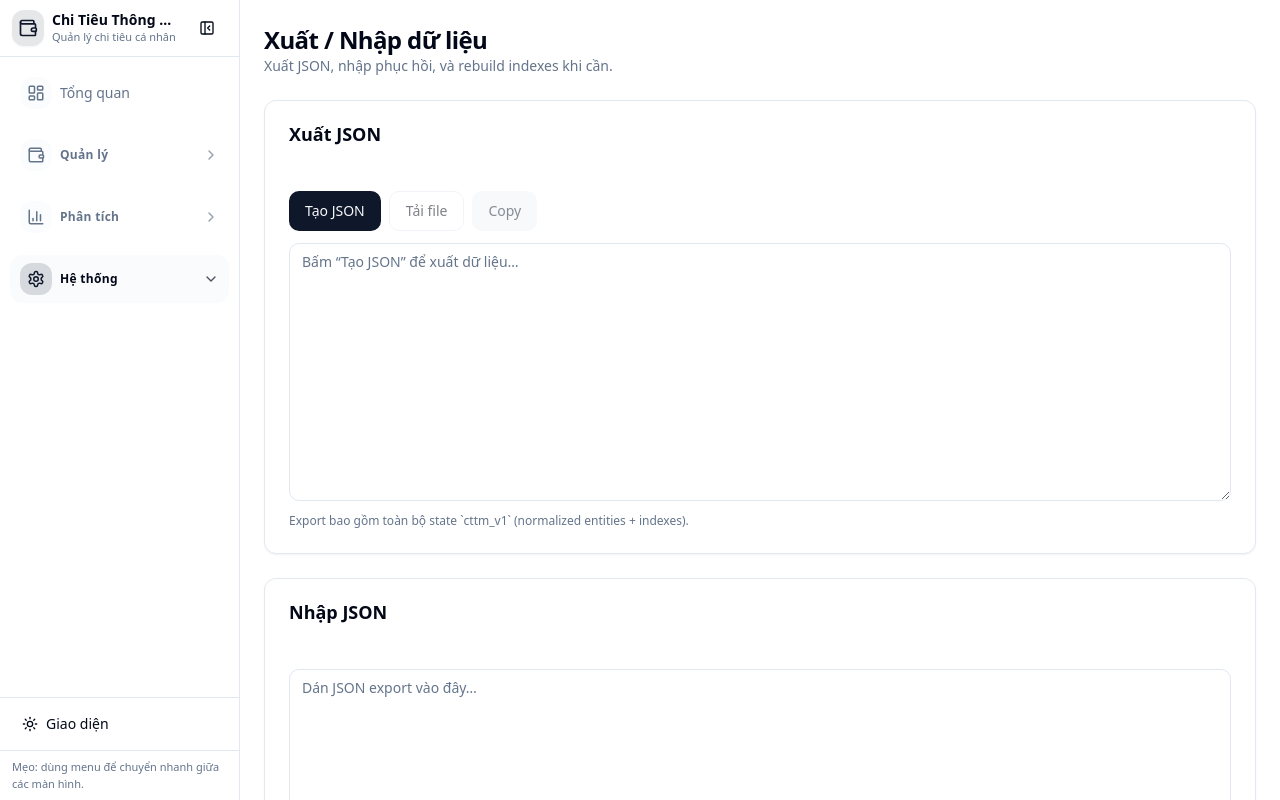
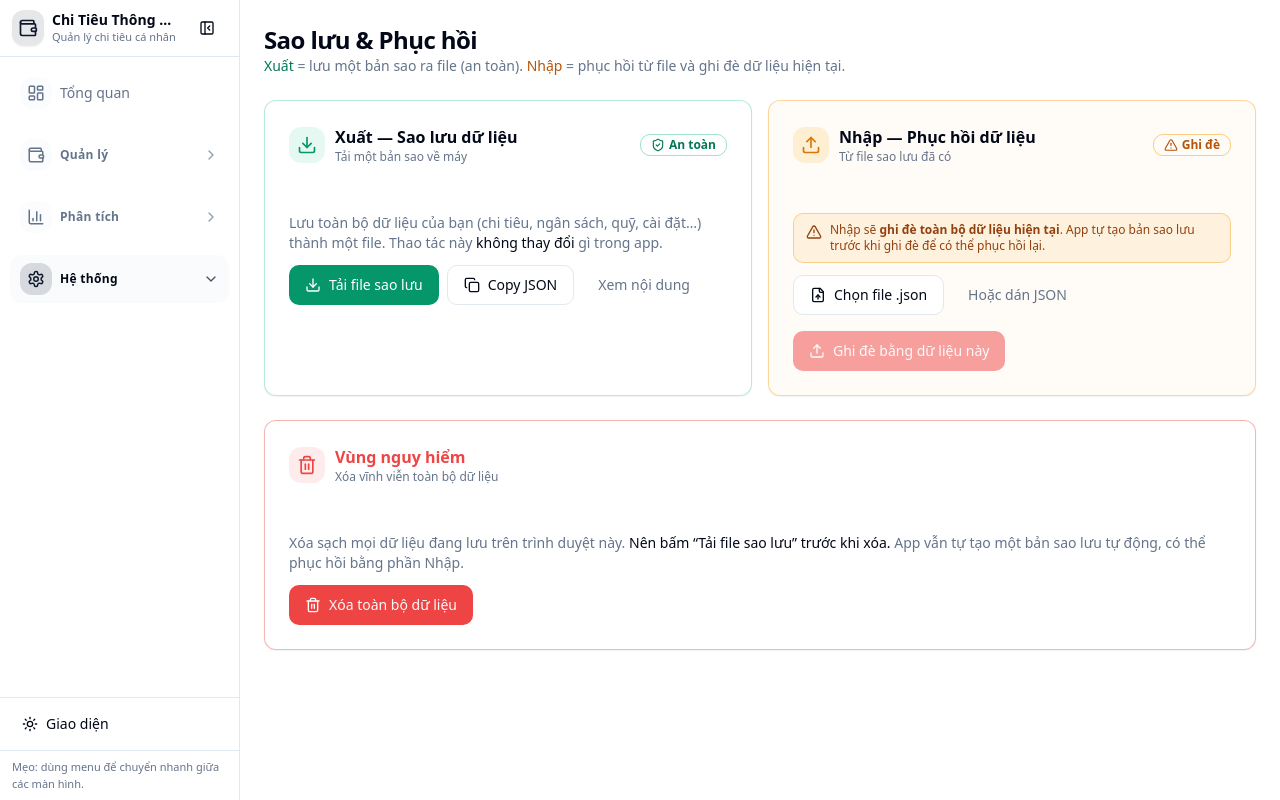
Before and after one commit to QuangThanhn485/MyFinance, a React (Vite) app: page /import-export in a window 1280 px wide. Built offline with nearby package versions, Linux system fonts and the light colour scheme.

Commit message:
Enhance ImportExportPage with new backup and restore functionality. Introduce JSON export and import features, including file handling and clipboard support. Update UI elements for clarity and improve user experience with detailed instructions and visual feedback for data operations.

```diff
--- a/src/pages/ImportExportPage.tsx
+++ b/src/pages/ImportExportPage.tsx
@@ -1,11 +1,33 @@
-import { useState } from "react"
+import { useRef, useState } from "react"
 import { toast } from "sonner"
-import { AlertDialog, AlertDialogAction, AlertDialogCancel, AlertDialogContent, AlertDialogDescription, AlertDialogFooter, AlertDialogHeader, AlertDialogTitle, AlertDialogTrigger } from "@/components/ui/alert-dialog"
+import {
+  AlertTriangle,
+  Copy,
+  Download,
+  FileUp,
+  ShieldCheck,
+  Trash2,
+  Upload,
+} from "lucide-react"
+import {
+  AlertDialog,
+  AlertDialogAction,
+  AlertDialogCancel,
+  AlertDialogContent,
+  AlertDialogDescription,
+  AlertDialogFooter,
+  AlertDialogHeader,
+  AlertDialogTitle,
+  AlertDialogTrigger,
+} from "@/components/ui/alert-dialog"
+import { Badge } from "@/components/ui/badge"
 import { Button } from "@/components/ui/button"
 import { Card, CardContent, CardHeader, CardTitle } from "@/components/ui/card"
 import { Input } from "@/components/ui/input"
 import { Label } from "@/components/ui/label"
 import { Textarea } from "@/components/ui/textarea"
+import { todayIso } from "@/lib/date"
+import { cn } from "@/lib/utils"
 import { useAppStore } from "@/store/useAppStore"
 
 const CONFIRM_CODE = "485000"
@@ -16,146 +38,309 @@ export default function ImportExportPage() {
   const resetAll = useAppStore((s) => s.actions.resetAll)
 
   const [exportText, setExportText] = useState("")
+  const [showExportJson, setShowExportJson] = useState(false)
+
   const [importText, setImportText] = useState("")
+  const [importFileName, setImportFileName] = useState<string | null>(null)
+  const [showImportPaste, setShowImportPaste] = useState(false)
+  const fileInputRef = useRef<HTMLInputElement | null>(null)
 
   const [resetAllOpen, setResetAllOpen] = useState(false)
   const [resetAllPhrase, setResetAllPhrase] = useState("")
 
-  const canDownload = exportText.trim().length > 0
+  const hasImportData = importText.trim().length > 0
 
-  const download = () => {
-    if (!canDownload) return
-    const blob = new Blob([exportText], { type: "application/json" })
+  const generateJson = () => {
+    const text = exportJson()
+    setExportText(text)
+    return text
+  }
+
+  const downloadBackup = () => {
+    const text = generateJson()
+    const blob = new Blob([text], { type: "application/json" })
     const url = URL.createObjectURL(blob)
     const a = document.createElement("a")
     a.href = url
-    a.download = "cttm_export.json"
+    a.download = `myfinance-backup-${todayIso()}.json`
     a.click()
     URL.revokeObjectURL(url)
+    toast.success("Đã tải file sao lưu.")
+  }
+
+  const copyJson = async () => {
+    const text = generateJson()
+    try {
+      await navigator.clipboard.writeText(text)
+      toast.success("Đã copy JSON sao lưu.")
+    } catch {
+      toast.error("Không thể copy (trình duyệt chặn). Hãy dùng “Tải file”.")
+    }
+  }
+
+  const handleFileChosen = (file: File | null) => {
+    if (!file) return
+    const reader = new FileReader()
+    reader.onload = () => {
+      const text = typeof reader.result === "string" ? reader.result : ""
+      setImportText(text)
+      setImportFileName(file.name)
+      setShowImportPaste(false)
+    }
+    reader.onerror = () => toast.error("Không đọc được file.")
+    reader.readAsText(file)
+  }
+
+  const clearImport = () => {
+    setImportText("")
+    setImportFileName(null)
+    if (fileInputRef.current) fileInputRef.current.value = ""
+  }
+
+  const doImport = () => {
+    const res = importJson(importText)
+    if (!res.ok) {
+      toast.error(res.error)
+      return
+    }
+    toast.success("Đã phục hồi dữ liệu. (Đã tự tạo bản sao lưu trước khi ghi đè.)")
+    clearImport()
+    setExportText("")
   }
 
   return (
-    <div className="space-y-6">
+    <div className="mx-auto max-w-5xl space-y-6">
       <div>
-        <h1 className="text-2xl font-semibold tracking-tight">
-          Xuất / Nhập dữ liệu
-        </h1>
+        <h1 className="text-2xl font-semibold tracking-tight">Sao lưu &amp; Phục hồi</h1>
         <p className="text-sm text-muted-foreground">
-          Xuất JSON, nhập phục hồi, và rebuild indexes khi cần.
+          <span className="font-medium text-emerald-700 dark:text-emerald-400">Xuất</span> = lưu một
+          bản sao ra file (an toàn).{" "}
+          <span className="font-medium text-amber-700 dark:text-amber-400">Nhập</span> = phục hồi từ
+          file và <span className="font-medium">ghi đè</span> dữ liệu hiện tại.
         </p>
       </div>
 
-      <Card>
-        <CardHeader>
-          <CardTitle>Xuất JSON</CardTitle>
+      <div className="grid gap-4 lg:grid-cols-2">
+        {/* ------------------------------- XUẤT (an toàn) ------------------------------- */}
+        <Card className="border-emerald-500/30">
+          <CardHeader className="pb-3">
+            <div className="flex items-center justify-between gap-2">
+              <div className="flex items-center gap-2.5">
+                <span className="flex h-9 w-9 items-center justify-center rounded-lg bg-emerald-500/10 text-emerald-600 dark:text-emerald-400">
+                  <Download className="h-5 w-5" />
+                </span>
+                <div>
+                  <CardTitle className="text-base">Xuất — Sao lưu dữ liệu</CardTitle>
+                  <div className="text-xs text-muted-foreground">Tải một bản sao về máy</div>
+                </div>
+              </div>
+              <Badge
+                variant="outline"
+                className="gap-1 border-emerald-500/40 text-emerald-700 dark:text-emerald-400"
+              >
+                <ShieldCheck className="h-3.5 w-3.5" />
+                An toàn
+              </Badge>
+            </div>
           </CardHeader>
           <CardContent className="space-y-3">
+            <p className="text-sm text-muted-foreground">
+              Lưu toàn bộ dữ liệu của bạn (chi tiêu, ngân sách, quỹ, cài đặt…) thành một file. Thao
+              tác này <span className="font-medium text-foreground">không thay đổi</span> gì trong
+              app.
+            </p>
             <div className="flex flex-wrap gap-2">
               <Button
+                className="bg-emerald-600 text-white hover:bg-emerald-600/90"
+                onClick={downloadBackup}
+              >
+                <Download className="h-4 w-4" />
+                Tải file sao lưu
+              </Button>
+              <Button variant="outline" onClick={copyJson}>
+                <Copy className="h-4 w-4" />
+                Copy JSON
+              </Button>
+              <Button
+                variant="ghost"
+                className="text-muted-foreground"
                 onClick={() => {
-                setExportText(exportJson())
-                toast.success("Đã tạo JSON export.")
+                  if (!exportText) generateJson()
+                  setShowExportJson((v) => !v)
                 }}
               >
-              Tạo JSON
-            </Button>
-            <Button
-              variant="outline"
-              disabled={!canDownload}
-              onClick={() => download()}
-            >
-              Tải file
-            </Button>
-            <Button
-              variant="secondary"
-              disabled={!canDownload}
-              onClick={async () => {
-                try {
-                  await navigator.clipboard.writeText(exportText)
-                  toast.success("Đã copy JSON.")
-                } catch {
-                  toast.error("Không thể copy (trình duyệt chặn).")
-                }
-              }}
-            >
-              Copy
+                {showExportJson ? "Ẩn nội dung" : "Xem nội dung"}
               </Button>
             </div>
+            {showExportJson ? (
               <Textarea
-            rows={12}
+                rows={10}
+                readOnly
                 value={exportText}
-            onChange={(e) => setExportText(e.target.value)}
-            placeholder="Bấm “Tạo JSON” để xuất dữ liệu…"
+                className="font-mono text-xs"
+                placeholder="Nội dung JSON sao lưu…"
               />
-          <div className="text-xs text-muted-foreground">
-            Export bao gồm toàn bộ state `cttm_v1` (normalized entities + indexes).
-          </div>
+            ) : null}
           </CardContent>
         </Card>
 
-      <Card>
-        <CardHeader>
-          <CardTitle>Nhập JSON</CardTitle>
+        {/* ------------------------------- NHẬP (ghi đè) ------------------------------- */}
+        <Card className="border-amber-500/40 bg-amber-500/[0.03]">
+          <CardHeader className="pb-3">
+            <div className="flex items-center justify-between gap-2">
+              <div className="flex items-center gap-2.5">
+                <span className="flex h-9 w-9 items-center justify-center rounded-lg bg-amber-500/15 text-amber-600 dark:text-amber-400">
+                  <Upload className="h-5 w-5" />
+                </span>
+                <div>
+                  <CardTitle className="text-base">Nhập — Phục hồi dữ liệu</CardTitle>
+                  <div className="text-xs text-muted-foreground">Từ file sao lưu đã có</div>
+                </div>
+              </div>
+              <Badge variant="outline" className="gap-1 border-amber-500/50 text-amber-700 dark:text-amber-400">
+                <AlertTriangle className="h-3.5 w-3.5" />
+                Ghi đè
+              </Badge>
+            </div>
           </CardHeader>
           <CardContent className="space-y-3">
+            <div className="flex items-start gap-2 rounded-md border border-amber-500/40 bg-amber-500/10 px-3 py-2 text-xs text-amber-800 dark:text-amber-300">
+              <AlertTriangle className="mt-0.5 h-4 w-4 shrink-0" />
+              <span>
+                Nhập sẽ <span className="font-semibold">ghi đè toàn bộ dữ liệu hiện tại</span>. App
+                tự tạo bản sao lưu trước khi ghi đè để có thể phục hồi lại.
+              </span>
+            </div>
+
+            <input
+              ref={fileInputRef}
+              type="file"
+              accept=".json,application/json"
+              className="hidden"
+              onChange={(e) => handleFileChosen(e.target.files?.[0] ?? null)}
+            />
+
+            <div className="flex flex-wrap items-center gap-2">
+              <Button variant="outline" onClick={() => fileInputRef.current?.click()}>
+                <FileUp className="h-4 w-4" />
+                Chọn file .json
+              </Button>
+              <Button
+                variant="ghost"
+                className="text-muted-foreground"
+                onClick={() => setShowImportPaste((v) => !v)}
+              >
+                {showImportPaste ? "Ẩn dán JSON" : "Hoặc dán JSON"}
+              </Button>
+            </div>
+
+            {importFileName ? (
+              <div className="flex items-center justify-between gap-2 rounded-md border bg-muted/40 px-3 py-2 text-sm">
+                <span className="min-w-0 truncate">
+                  Đã chọn: <span className="font-medium">{importFileName}</span>
+                </span>
+                <Button
+                  type="button"
+                  variant="ghost"
+                  size="sm"
+                  className="h-7 shrink-0 px-2 text-xs"
+                  onClick={clearImport}
+                >
+                  Bỏ chọn
+                </Button>
+              </div>
+            ) : null}
+
+            {showImportPaste ? (
               <Textarea
-            rows={10}
+                rows={8}
                 value={importText}
-            onChange={(e) => setImportText(e.target.value)}
-            placeholder="Dán JSON export vào đây…"
+                onChange={(e) => {
+                  setImportText(e.target.value)
+                  setImportFileName(null)
+                }}
+                className="font-mono text-xs"
+                placeholder="Dán nội dung JSON sao lưu vào đây…"
               />
-          <div className="flex flex-wrap gap-2">
+            ) : null}
+
+            <div className="flex flex-wrap gap-2 pt-1">
               <AlertDialog>
                 <AlertDialogTrigger asChild>
-                <Button variant="destructive" disabled={!importText.trim()}>
-                  Nhập & ghi đè dữ liệu
+                  <Button variant="destructive" disabled={!hasImportData}>
+                    <Upload className="h-4 w-4" />
+                    Ghi đè bằng dữ liệu này
                   </Button>
                 </AlertDialogTrigger>
                 <AlertDialogContent>
                   <AlertDialogHeader>
-                  <AlertDialogTitle>Xác nhận import</AlertDialogTitle>
-                  <AlertDialogDescription>
-                    Import sẽ ghi đè toàn bộ dữ liệu hiện tại. App sẽ tự tạo backup trước khi ghi đè để bạn có thể phục hồi nếu cần.
+                    <AlertDialogTitle className="flex items-center gap-2">
+                      <AlertTriangle className="h-5 w-5 text-destructive" />
+                      Ghi đè toàn bộ dữ liệu?
+                    </AlertDialogTitle>
+                    <AlertDialogDescription asChild>
+                      <div className="space-y-2">
+                        <div>
+                          Toàn bộ dữ liệu hiện tại sẽ bị{" "}
+                          <span className="font-semibold text-destructive">thay thế</span> bằng
+                          {importFileName ? (
+                            <>
+                              {" "}nội dung từ <span className="font-medium">{importFileName}</span>.
+                            </>
+                          ) : (
+                            <> nội dung JSON đã dán.</>
+                          )}
+                        </div>
+                        <div className="text-xs text-muted-foreground">
+                          App tự tạo bản sao lưu trước khi ghi đè.
+                        </div>
+                      </div>
                     </AlertDialogDescription>
                   </AlertDialogHeader>
                   <AlertDialogFooter>
                     <AlertDialogCancel>Hủy</AlertDialogCancel>
                     <AlertDialogAction
-                    onClick={() => {
-                      const res = importJson(importText)
-                      if (!res.ok) {
-                        toast.error(res.error)
-                        return
-                      }
-                      toast.success("Đã import dữ liệu. (Đã tạo backup tự động trước khi ghi đè.)")
-                      setImportText("")
-                      setExportText("")
-                    }}
+                      className="bg-destructive text-destructive-foreground hover:bg-destructive/90"
+                      onClick={doImport}
                     >
-                    Import
+                      Ghi đè & phục hồi
                     </AlertDialogAction>
                   </AlertDialogFooter>
                 </AlertDialogContent>
               </AlertDialog>
-            <Button
-              variant="outline"
-              onClick={() => setImportText("")}
-              disabled={!importText.trim()}
-            >
+
+              {hasImportData ? (
+                <Button variant="outline" onClick={clearImport}>
                   Xóa nội dung
                 </Button>
-          </div>
-          <div className="text-xs text-muted-foreground">
-            Sau import, app sẽ tự rebuild indexes để đảm bảo truy vấn nhanh.
+              ) : null}
             </div>
           </CardContent>
         </Card>
+      </div>
 
-      <Card>
-        <CardHeader>
-          <CardTitle>Công cụ</CardTitle>
+      {/* ------------------------------- VÙNG NGUY HIỂM ------------------------------- */}
+      <Card className="border-destructive/40">
+        <CardHeader className="pb-3">
+          <div className="flex items-center gap-2.5">
+            <span className="flex h-9 w-9 items-center justify-center rounded-lg bg-destructive/10 text-destructive">
+              <Trash2 className="h-5 w-5" />
+            </span>
+            <div>
+              <CardTitle className="text-base text-destructive">Vùng nguy hiểm</CardTitle>
+              <div className="text-xs text-muted-foreground">Xóa vĩnh viễn toàn bộ dữ liệu</div>
+            </div>
+          </div>
         </CardHeader>
         <CardContent className="space-y-3">
+          <p className="text-sm text-muted-foreground">
+            Xóa sạch mọi dữ liệu đang lưu trên trình duyệt này.{" "}
+            <span className="font-medium text-foreground">
+              Nên bấm “Tải file sao lưu” trước khi xóa.
+            </span>{" "}
+            App vẫn tự tạo một bản sao lưu tự động, có thể phục hồi bằng phần Nhập.
+          </p>
+
           <AlertDialog
             open={resetAllOpen}
             onOpenChange={(open) => {
@@ -164,21 +349,24 @@ export default function ImportExportPage() {
             }}
           >
             <AlertDialogTrigger asChild>
-              <Button variant="destructive">Xóa toàn bộ data</Button>
+              <Button variant="destructive">
+                <Trash2 className="h-4 w-4" />
+                Xóa toàn bộ dữ liệu
+              </Button>
             </AlertDialogTrigger>
             <AlertDialogContent>
               <AlertDialogHeader>
-                <AlertDialogTitle>Xóa toàn bộ dữ liệu?</AlertDialogTitle>
-                <AlertDialogDescription>
+                <AlertDialogTitle className="flex items-center gap-2">
+                  <AlertTriangle className="h-5 w-5 text-destructive" />
+                  Xóa toàn bộ dữ liệu?
+                </AlertDialogTitle>
+                <AlertDialogDescription asChild>
                   <div className="space-y-2">
                     <div className="font-medium text-destructive">
-                      This will DELETE ALL YOUR DATA
-                    </div>
-                    <div>
-                      Thao tác này sẽ xóa toàn bộ dữ liệu đang lưu trong LocalStorage.
+                      Thao tác này sẽ XÓA TOÀN BỘ DỮ LIỆU của bạn.
                     </div>
                     <div className="text-xs text-muted-foreground">
-                      Trước khi xóa, app sẽ tự tạo backup tự động (có thể phục hồi bằng “Nhập &amp; ghi đè dữ liệu”).
+                      Trước khi xóa, app sẽ tự tạo bản sao lưu (có thể phục hồi ở phần Nhập).
                     </div>
                   </div>
                 </AlertDialogDescription>
@@ -187,8 +375,7 @@ export default function ImportExportPage() {
               <div className="grid gap-2">
                 <Label>
                   Nhập mã xác nhận{" "}
-                  <span className="font-mono text-foreground">{CONFIRM_CODE}</span>{" "}
-                  để tiếp tục
+                  <span className="font-mono text-foreground">{CONFIRM_CODE}</span> để tiếp tục
                 </Label>
                 <Input
                   value={resetAllPhrase}
@@ -205,11 +392,14 @@ export default function ImportExportPage() {
                 <AlertDialogCancel>Hủy</AlertDialogCancel>
                 <AlertDialogAction
                   disabled={resetAllPhrase !== CONFIRM_CODE}
-                  className="bg-destructive text-destructive-foreground hover:bg-destructive/90"
+                  className={cn(
+                    "bg-destructive text-destructive-foreground hover:bg-destructive/90",
+                    resetAllPhrase !== CONFIRM_CODE && "opacity-50",
+                  )}
                   onClick={() => {
                     resetAll()
-                    toast.success("Đã xóa toàn bộ dữ liệu. (Đã tạo backup tự động trước khi xóa.)")
-                    setImportText("")
+                    toast.success("Đã xóa toàn bộ dữ liệu. (Đã tự tạo bản sao lưu trước khi xóa.)")
+                    clearImport()
                     setExportText("")
                   }}
                 >
@@ -218,10 +408,6 @@ export default function ImportExportPage() {
               </AlertDialogFooter>
             </AlertDialogContent>
           </AlertDialog>
-
-          <div className="text-xs text-muted-foreground">
-            Tip: Trước khi xóa, bạn có thể bấm “Tạo JSON” để tự lưu thêm 1 bản xuất dữ liệu.
-          </div>
         </CardContent>
       </Card>
     </div>
```
Lines whose indentation alone changed are shown as unchanged.
